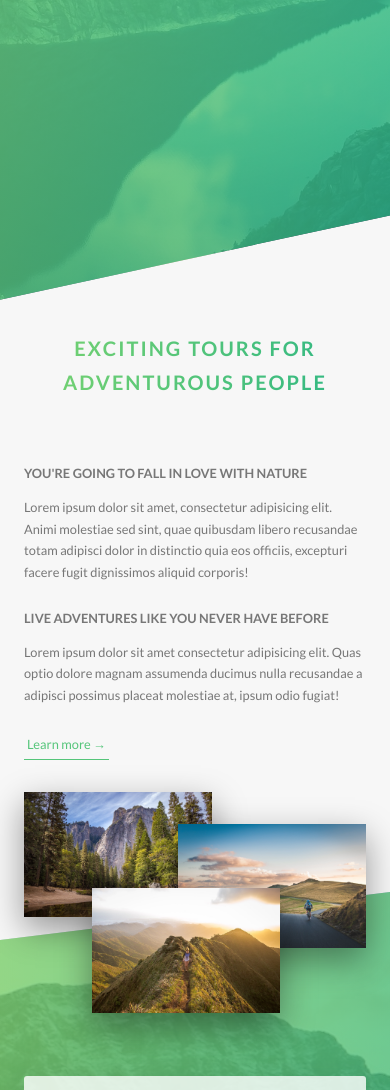
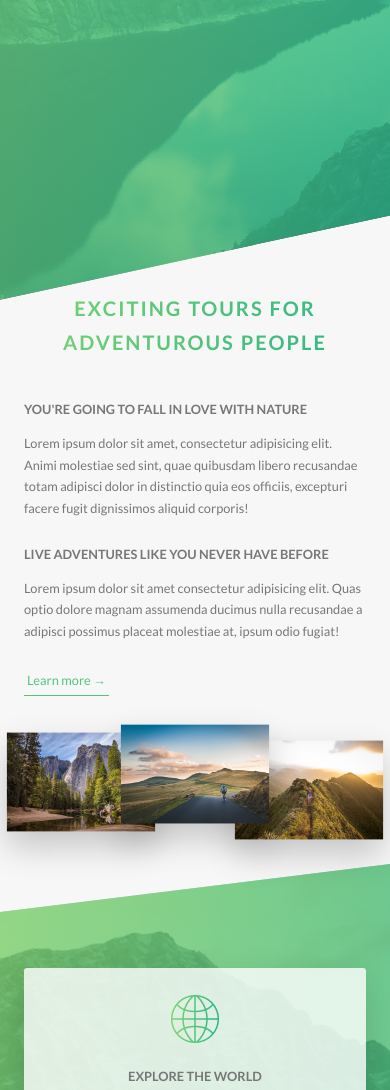
Before and after one commit to jordnlnn/natours-project, a website: page index.html in a window 390 px wide. Shown: the part 502-1592 px from the top of the page. Drawn offline with Linux system fonts and the light colour scheme.

Commit message:
Added media queries
Added media queries for the layout, about, and features section/files.

```diff
--- a/sass/base/_utilities.scss
+++ b/sass/base/_utilities.scss
@@ -3,8 +3,22 @@
 }
 
 .u-margin-bottom-small {margin-bottom: 1.5rem !important;}
-.u-margin-bottom-medium {margin-bottom: 4rem !important;}
-.u-margin-bottom-big {margin-bottom: 8rem !important;}
+
+.u-margin-bottom-medium {
+    margin-bottom: 4rem !important;
+
+    @include respond (tab-port) {
+        margin-bottom: 3rem !important;
+    }
+}
+
+.u-margin-bottom-big {
+    margin-bottom: 8rem !important;
+
+    @include respond (tab-port) {
+        margin-bottom: 5rem !important;
+    }
+}
 
 .u-margin-top-big {margin-top: 8rem !important;}
 .u-margin-top-huge {margin-top: 10rem !important;}
--- a/sass/components/_composition.scss
+++ b/sass/components/_composition.scss
@@ -10,19 +10,44 @@
         transition: all .2s;
         outline-offset: 2rem;
 
+        @include respond (tab-port) {
+            float: left;
+            position: relative;
+            width: 33.33333%;
+            box-shadow: 0 1.5rem 3rem rgba($color-black, 0.2);
+        }
+
         &--p1 {
             left: 0;
             top: -2rem;
+
+            @include respond (tab-port) {
+                top: 0;
+                transform: scale(1.3);
+            }
         }
 
         &--p2 {
             right: 0;
             top: 2rem;
+
+            @include respond (tab-port) {
+                top: -1rem;
+                transform: scale(1.3);
+                z-index: 100;
+            }
+
         }
 
         &--p3 {
             left: 20%;
             top: 10rem;
+
+            @include respond (tab-port) {
+                left: 0;
+                top: 1rem;
+                transform: scale(1.3);
+            }
         }
 
         &:hover {
--- a/sass/components/_feature-box.scss
+++ b/sass/components/_feature-box.scss
@@ -7,6 +7,10 @@
     border-radius: 3px;
     box-shadow: 0 1.5rem 4rem rgba($color-black, .15);
     transition: transform .3s;
+
+    @include respond (tab-port) {
+        padding: 2rem;
+    }
 
     &:hover {
         transform: translateY(-1.5rem) scale(1.03);
@@ -19,6 +23,10 @@
        background-image: linear-gradient(to right, $color-primary-light, $color-primary-dark);
        background-clip: text;
        color: transparent;
+
+        @include respond (tab-port) {
+            margin-bottom: 0;
+        }
     }
 
 }
--- a/sass/layout/_footer.scss
+++ b/sass/layout/_footer.scss
@@ -10,6 +10,10 @@
     &__logo-box {
         text-align: center;
         margin-bottom: 8rem;
+
+        @include respond (tab-port) {
+            margin-bottom: 6rem;
+        }
     }
 
     &__logo {
--- a/sass/pages/_home.scss
+++ b/sass/pages/_home.scss
@@ -2,6 +2,10 @@
     background-color: $color-grey-light-1;
     padding: 25rem 0;
     margin-top: -20vh;
+
+    @include respond (tab-port) {
+        padding: 20rem 0;
+    }
 }
 
 .section-features {
@@ -18,22 +22,38 @@
     & > * {
         transform: skewY(7deg);
     }
+
+    @include respond (tab-port) {
+        padding: 10rem 0;
+    }
 }
 
 .section-tours {
     background-color: $color-grey-light-1;
     padding: 25rem 0 5rem 0;
     margin-top: -11.5rem;
+
+    @include respond (tab-port) {
+        padding: 20rem 0 10rem 0;
+    }
 }
 
 .section-stories {
     padding: 10rem 0;
     position: relative;
+
+    @include respond (tab-port) {
+        padding: 10rem 0;
+    }
 }
 
 .section-book {
     padding: 10rem 0;
     background-image: linear-gradient(to right bottom, $color-primary-light, $color-primary-dark);
+
+    @include respond (tab-port) {
+        padding: 10rem 0;
+    }
 }
 
 .book {
```
Also changed, not shown: css/style.css.
